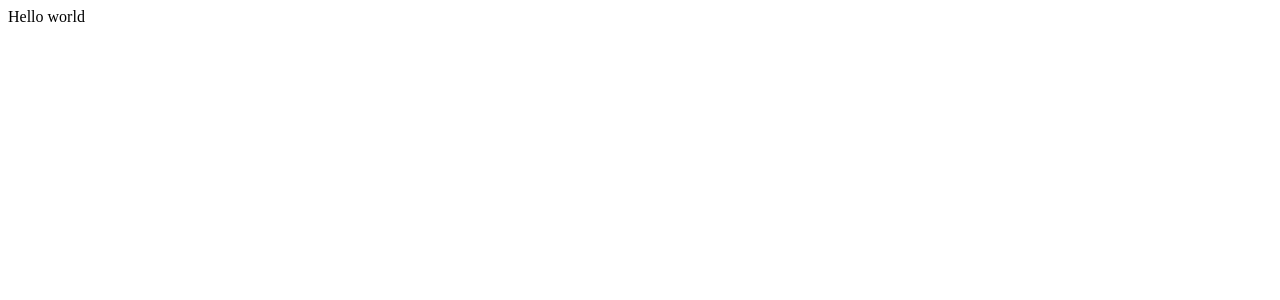
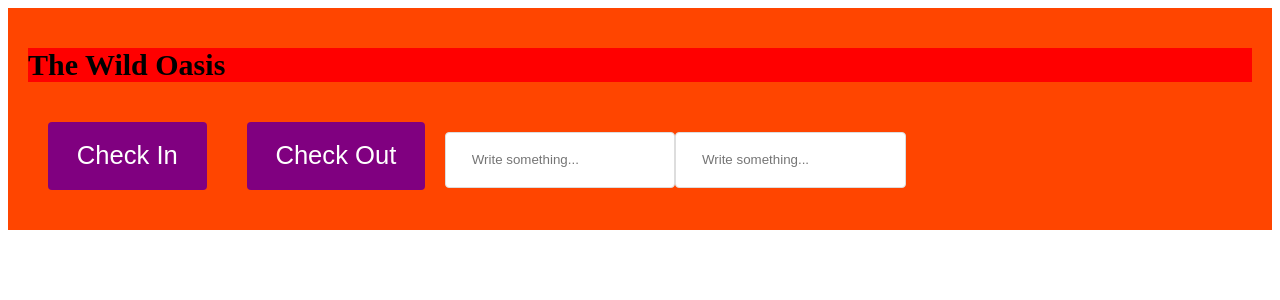
Before and after one commit to SahilS-26/the-wild-oasis, a React (Vite) app: page / in a window 1280 px wide. Shown: the top 300 px of the page. Built offline with nearby package versions, Linux system fonts and the light colour scheme.

Commit message:
lect 329: intro to styled components

```diff
--- a/package.json
+++ b/package.json
@@ -11,7 +11,8 @@
   },
   "dependencies": {
     "react": "^18.2.0",
-    "react-dom": "^18.2.0"
+    "react-dom": "^18.2.0",
+    "styled-components": "^6.1.16"
   },
   "devDependencies": {
     "@types/react": "^18.2.15",
--- a/src/App.jsx
+++ b/src/App.jsx
@@ -1,5 +1,44 @@
+import styled from "styled-components";
+
+const H1 = styled.h1`
+  font-size: 30px;
+  font-weight: 700;
+  background-color: red;
+`;
+
+const Button = styled.button`
+  font-size: 1.6rem;
+  padding: 1.2rem 1.8rem;
+  border: none;
+  border-radius: 4px;
+  background-color: purple;
+  color: white;
+  cursor: pointer;
+  margin: 20px;
+`;
+
+const Input = styled.input`
+  border: 1px solid #ddd;
+  padding: 1.2rem 1.6rem;
+  border-radius: 4px;
+`;
+
+const StyledApp = styled.div`
+  background-color: orangered;
+  padding: 20px;
+`;
+
 function App() {
-  return <div>Hello world</div>;
+  return (
+    <StyledApp>
+      <H1>The Wild Oasis</H1>
+      <Button onClick={() => alert("Checked In!!!")}>Check In</Button>
+      <Button onClick={() => alert("Checked Out!!!")}>Check Out</Button>
+
+      <Input placeholder="Write something..." />
+      <Input placeholder="Write something..." />
+    </StyledApp>
+  );
 }
 
 export default App;
```
Also changed, not shown: 1 other file (tests, documents, lock files or other folders).
